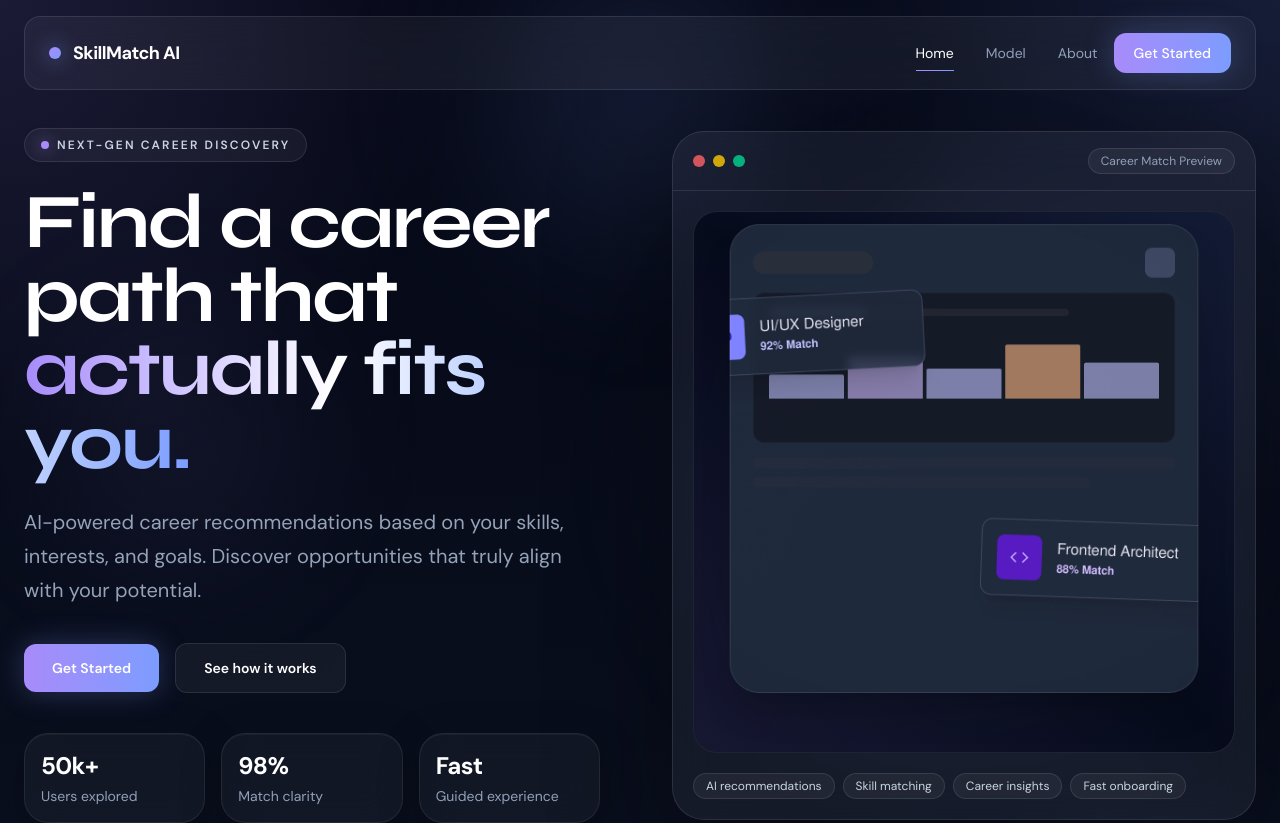
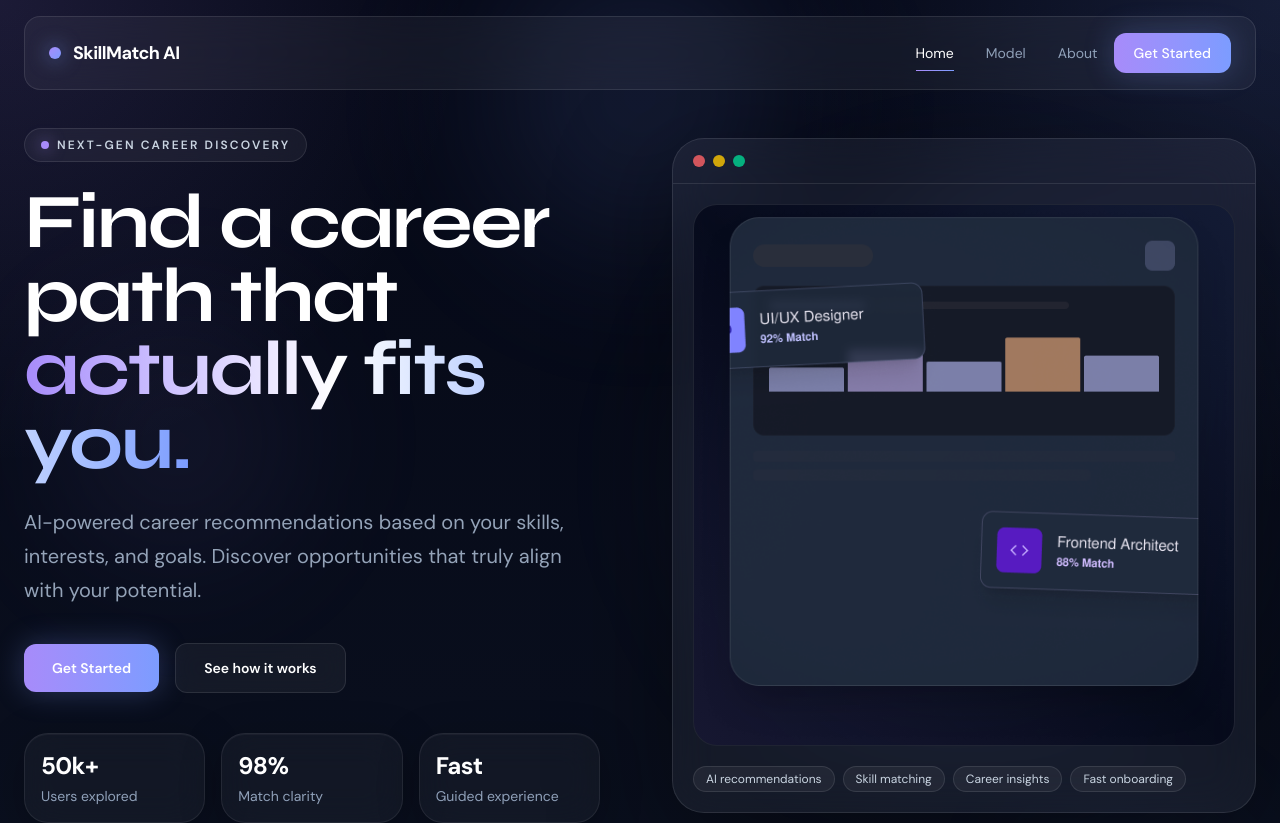
Before and after one commit to pijak-skillmatch/skillmatch-web, a Next.js app: page / in a window 1280 px wide. Shown: the top 823 px of the page. Built offline with nearby package versions, Linux system fonts and the light colour scheme.

Commit message:
Remove Career Match Preview from HeroSection
Removed the Career Match Preview element from the HeroSection.

```diff
--- a/components/sections/HeroSection.tsx
+++ b/components/sections/HeroSection.tsx
@@ -138,10 +138,6 @@ export default function HeroSection() {
                                     <span className="h-3 w-3 rounded-full bg-yellow-400/80" />
                                     <span className="h-3 w-3 rounded-full bg-emerald-400/80" />
                                 </div>
-
-                                <div className="rounded-full border border-white/10 bg-white/5 px-3 py-1 text-xs text-slate-400">
-                                    Career Match Preview
-                                </div>
                             </div>
 
                             {/* Dashboard */}
```
